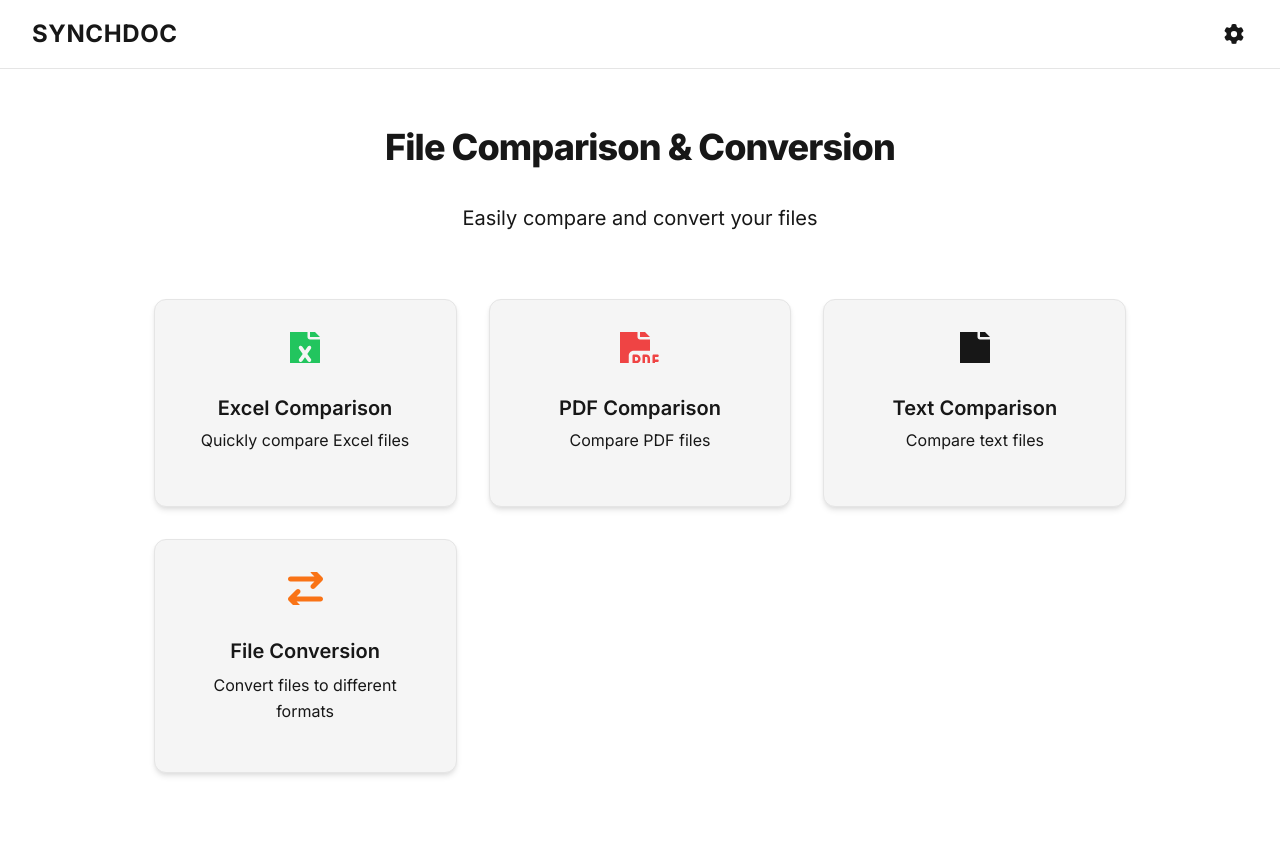
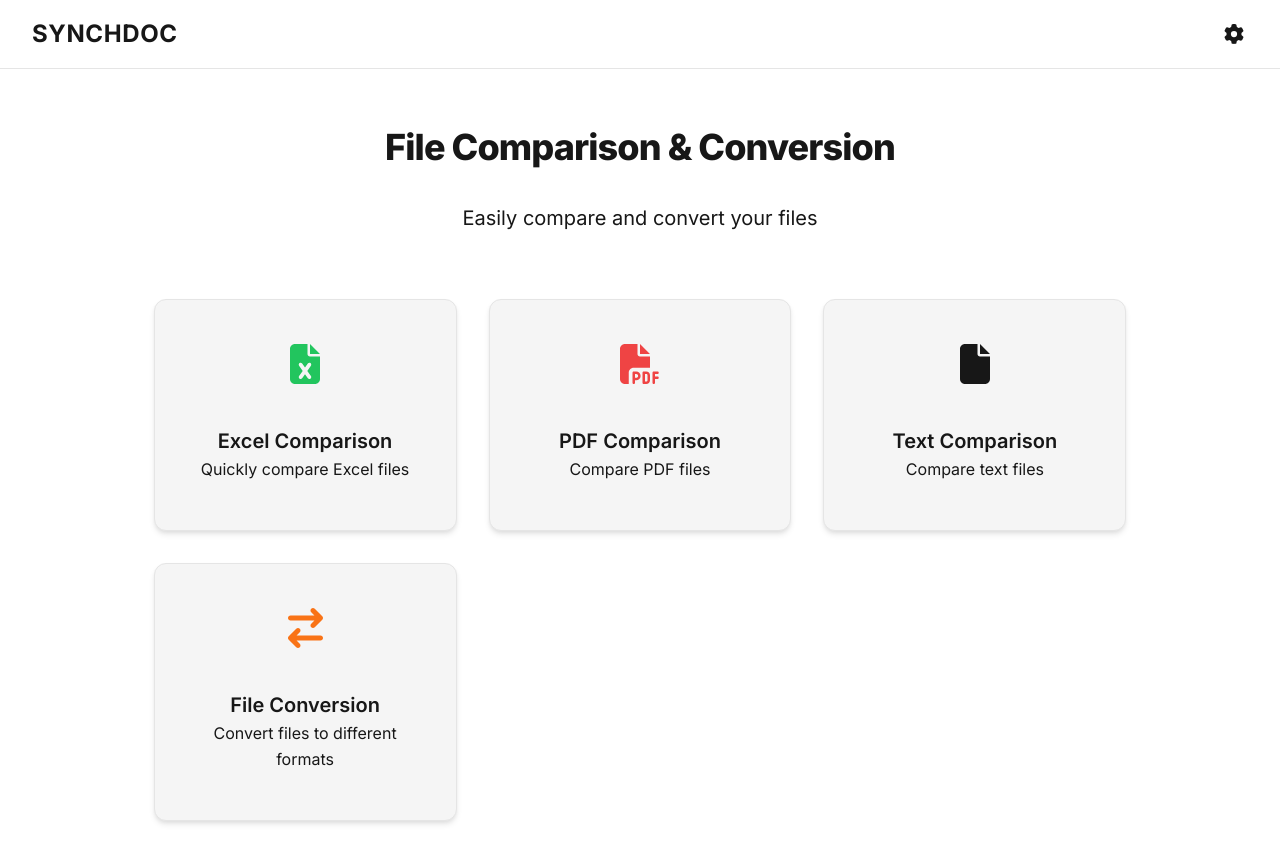
Before and after one commit to erenaydin0/CosmicDoc, a React (Vite) app: page /#/ in a window 1280 px wide. Shown: the top 862 px of the page. Before the commit the page ends 821 px from the top, so only its background shows below. Built offline with nearby package versions, Linux system fonts and the light colour scheme.

Commit message:
Card bileşeninin ikon konteynerinin boyutları güncellendi; minimum genişlik ve yükseklik değerleri belirlendi.

```diff
--- a/src/style/PageStyles.css
+++ b/src/style/PageStyles.css
@@ -116,8 +116,8 @@
 }
 
 .card .icon-container {
-  width: 100px;
-  height: 100px;
+  min-width: 64px;
+  min-height: 64px;
   font-size: var(--text-xl);
   display: flex;
   align-items: center;
```
